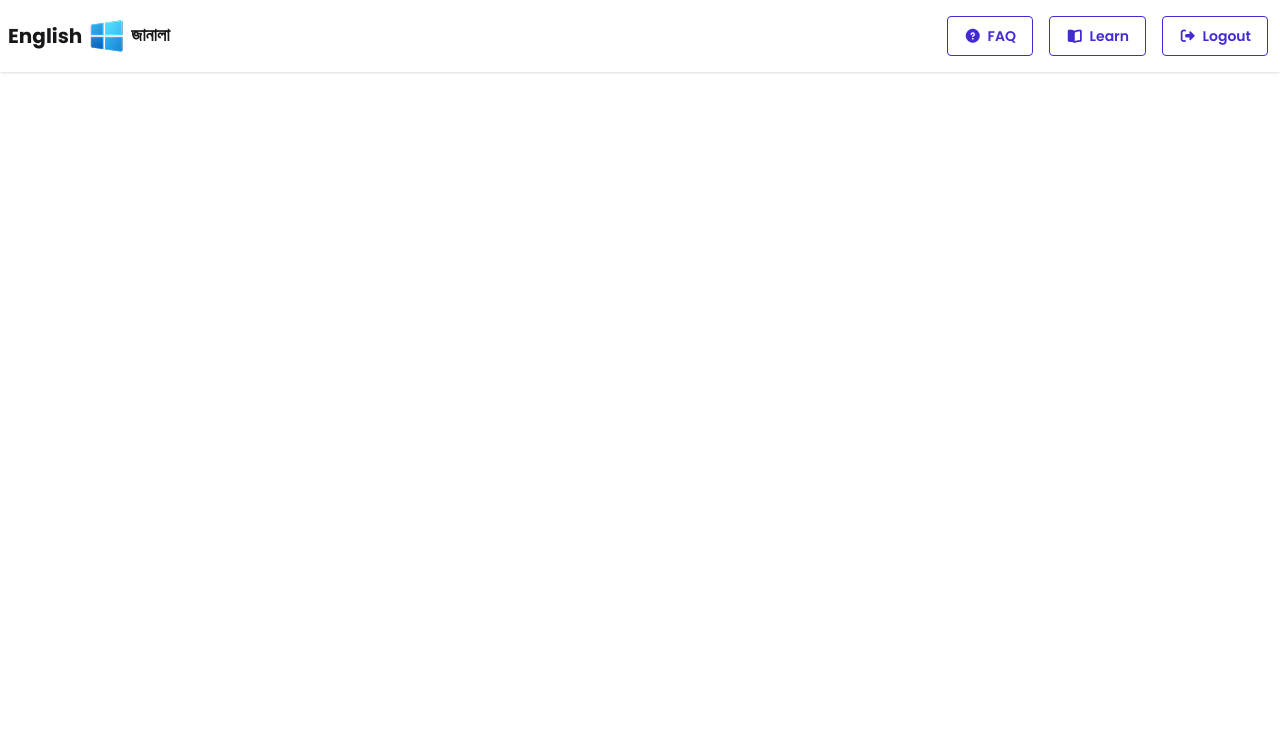
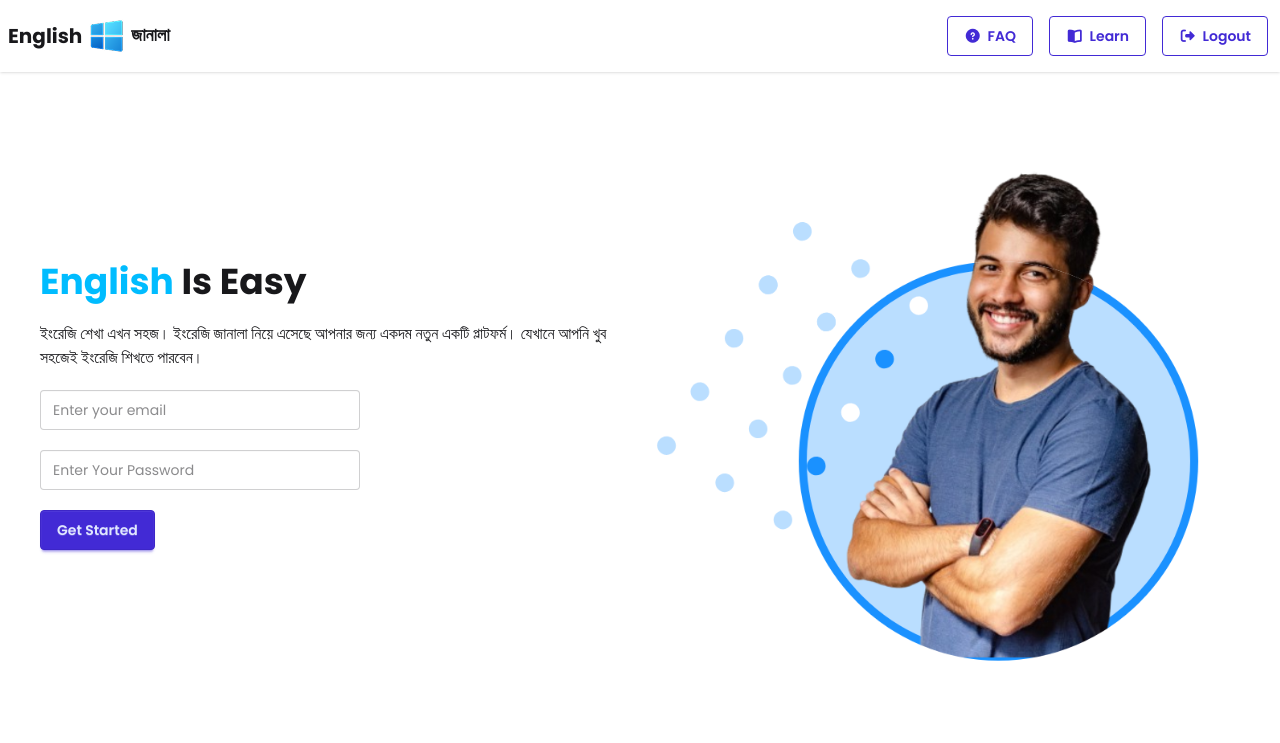
Before and after one commit to abuhanif254/english-janala, a plain HTML site: page index.html in a window 1280 px wide. Drawn offline with nearby package versions, Linux system fonts and the light colour scheme.

Commit message:
added hero section

```diff
--- a/index.html
+++ b/index.html
@@ -56,5 +56,20 @@
            </header>
 
 
+            <section class="flex flex-col-reverse md:flex-row gap-5 justify-between items-center p-10 ">
+                <div class="content flex-1 text-center md:text-left ">
+                    <h2 class="text-4xl font-bold mb-5"><span class="text-sky-400">English</span> Is Easy</h2>
+                    <p class="font-bangla">ইংরেজি শেখা এখন সহজ। ইংরেজি জানালা নিয়ে এসেছে আপনার জন্য একদম নতুন একটি প্লাটফর্ম। যেখানে আপনি খুব সহজেই ইংরেজি শিখতে পারবেন।</p>
+                    <input type="text" placeholder="Enter your email" class="input input-bordered w-full max-w-xs mt-5"> <br>
+                    <input type="text" placeholder="Enter Your Password" class="input input-bordered w-full max-w-xs mt-5"> <br>
+                    <button class="btn btn-primary mt-5">Get Started</button>
+
+                                </div>
+                <div class="image flex-1">
+                    <img src="assets/hero-student.png" alt="student">
+                </div>
+            </section>
+
+
 </body>
 </html>
```
